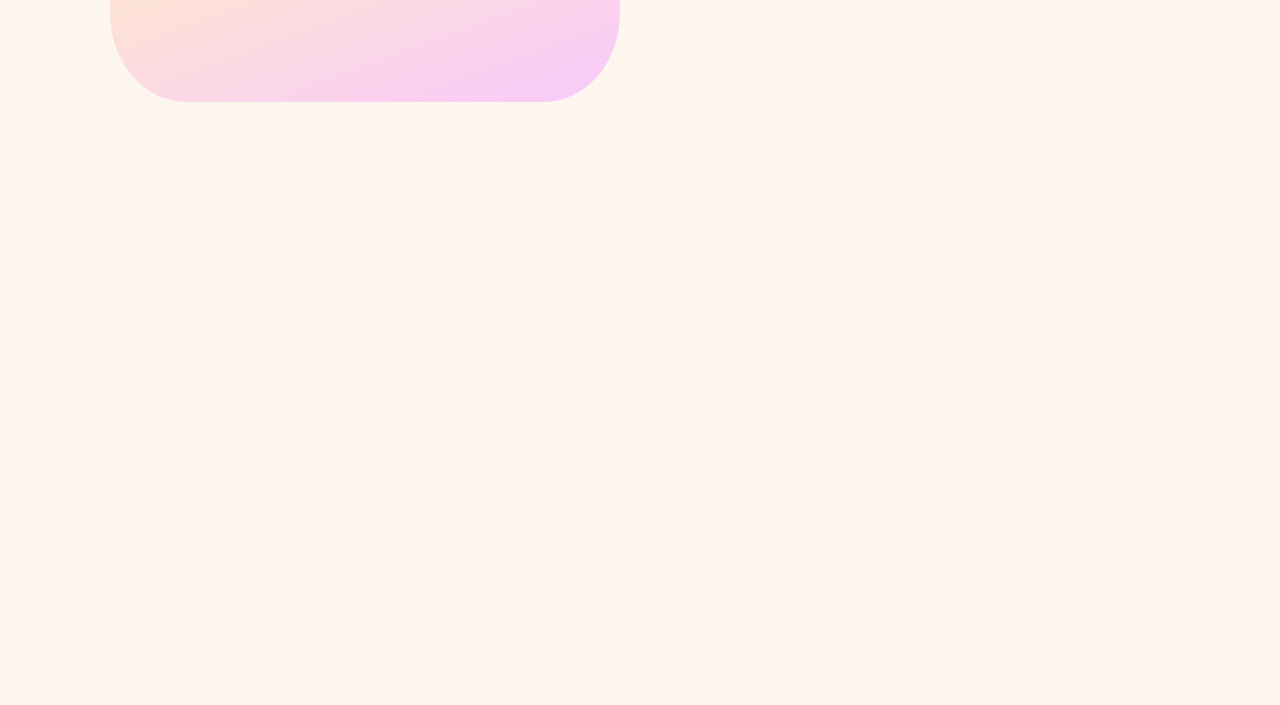
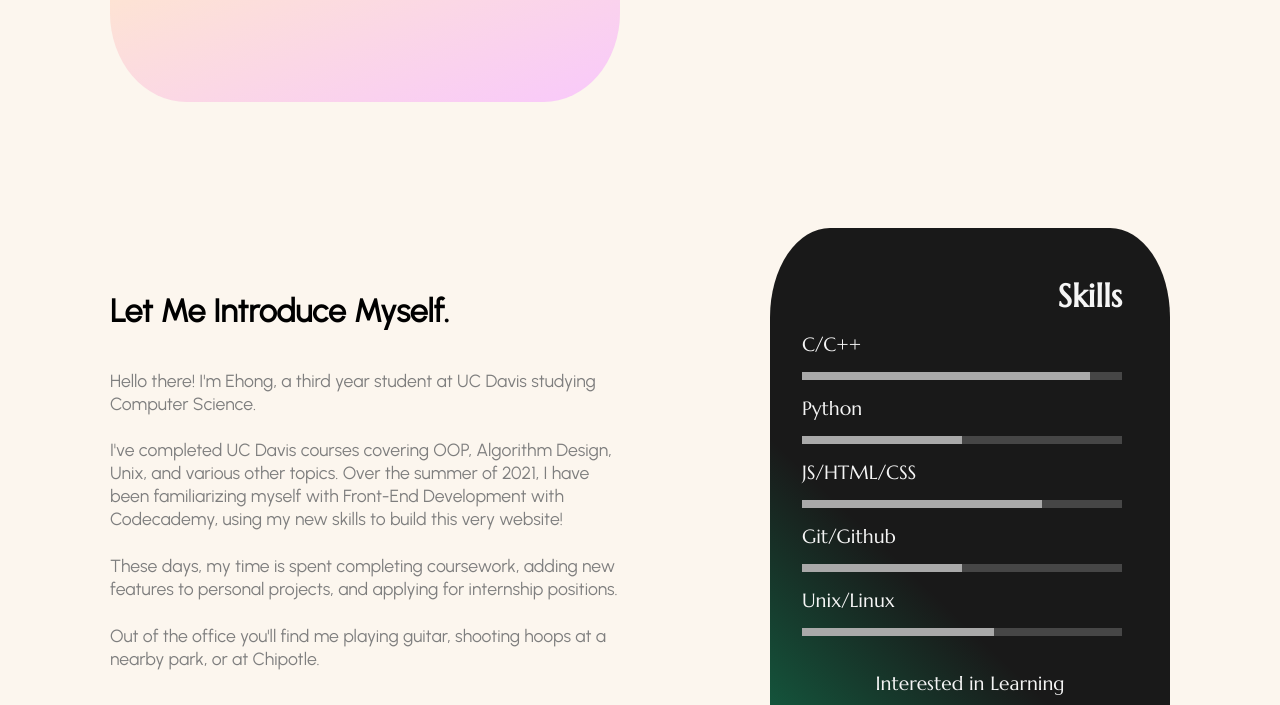
Before and after one commit to ehongkuo/ehongkuo.github.io, a plain HTML site: page index.html in a window 1280 px wide. Shown: the part 635-1340 px from the top of the page. Before the commit the page ends 880 px from the top, so only its background shows below. Drawn offline with Linux system fonts and the light colour scheme.

Commit message:
finished about

```diff
--- a/index.html
+++ b/index.html
@@ -6,8 +6,10 @@
     <link href="https://fonts.googleapis.com/css2?family=Open+Sans&display=swap" rel="stylesheet">
     <link href="https://fonts.googleapis.com/css2?family=Marcellus&display=swap" rel="stylesheet">
     <link href="resources/css/style.css" rel="stylesheet">
-    <link rel="stylesheet" href="https://cdnjs.cloudflare.com/ajax/libs/font-awesome/4.7.0/css/font-awesome.min.css">        <script src="resources/javascript/script.js" async></script>
-    <title>Ehong Kuo</title>
+    <link rel="stylesheet" href="https://cdnjs.cloudflare.com/ajax/libs/font-awesome/4.7.0/css/font-awesome.min.css">
+    <script src="https://kit.fontawesome.com/576792627c.js" crossorigin="anonymous"></script>
+    <script src="resources/javascript/script.js" async></script>
+
   </head>
   <body>
     <!-- Header -->
@@ -16,9 +18,9 @@
         <div class="desktop">
           <ul class="left">
             <li><a href="index.html">Home</a></li>
-            <li><a>About</a></li>
-            <li><a>Projects</a></li>
-            <li><a>Contact</a></li>
+            <li><a href="#about">About</a></li>
+            <li><a href="">Projects</a></li>
+            <li><a href="">Contact</a></li>
           </ul>
           <ul class="right">
             <li><a href="https://www.linkedin.com/in/ehong-kuo-3b93b1204/"><i class="fa fa-linkedin-square" style="font-size:30px"></i></a></li>
@@ -70,6 +72,42 @@
           </figure>
         </div>
       </div>
+      <div class="grid">
+        <div class="about" id="about">
+          <h1>Let Me Introduce Myself.</h1>
+          <p>Hello there! I'm Ehong, a third year student at UC Davis studying Computer Science.</p>
+          <p>I've completed UC Davis courses covering OOP, Algorithm Design, Unix, and various other topics. Over the summer of 2021, I have been familiarizing myself with Front-End Development with Codecademy, using my new skills to build this very website!</p>
+          <p>These days, my time is spent completing coursework, adding new features to personal projects, and applying for internship positions.</p>
+          <p>Out of the office you'll find me playing guitar, shooting hoops at a nearby park, or at Chipotle. </p>
+        </div>
+        <div class="skills">
+          <h1>Skills</h1>
+          <p>C/C++</p>
+          <div class="bar">
+            <div class="level cpp"></div>
+          </div>
+          <p>Python</p>
+          <div class="bar">
+            <div class="level python"></div>
+          </div>
+          <p>JS/HTML/CSS</p>
+          <div class="bar">
+            <div class="level web"></div>
+          </div>
+          <p>Git/Github</p>
+          <div class="bar">
+            <div class="level git"></div>
+          </div>
+          <p>Unix/Linux</p>
+          <div class="bar">
+            <div class="level linux"></div>
+          </div>
+          <br>
+          <p class="cp">Interested in Learning</p>
+          <i class="fab fa-react" style='font-size:48px; color:white; background: transparent;'></i>
+          <i class="fab fa-node" style='font-size:48px; color:white; background: transparent;'></i>
+          <i class="fab fa-aws" style='font-size:48px; color:white; background: transparent;'></i>
+      </div>
     </div>
   </body>
 </html>
--- a/resources/css/style.css
+++ b/resources/css/style.css
@@ -73,6 +73,7 @@ header .desktop li:hover {
   gap: 40px;
   width: 100%;
   height: 90%;
+  /* border: solid 2px black; */
 }
 
 .box {
@@ -135,19 +136,78 @@ image figure {
   transform: scale(1.05);
   cursor: pointer;
 }
-/*
 
-.image figure img {
-  display: flex;
-  max-width: 100%;
-  max-height: 50%;
-  align-self: center;
-  justify-self: center;
-  border: 10px solid lightgray;
-  transform: rotate(-3deg);
-  transition: all .5s;
+.about {
+  grid-area: 3 / 2 / 12 / 7;
 }
 
-.image img:hover {
-  transform: scale(1.05);
+.about h1 {
+  padding-bottom: 1rem;
 }
+
+.about p {
+  color: rgb(126, 126, 126);
+  font-size: 1.1rem;
+  line-height: 1.3em;
+  margin: 1.5rem auto;
+}
+
+.skills {
+  background: linear-gradient(223.65deg,rgba(10,207,131,0) 60.59%,rgba(10,207,131,.62) 113.24%),#191919;
+  grid-area: 2 / 8 / 12 / 12;
+  border-radius: 15%;
+  display: block;
+  width: 100%;
+  height: 100%;
+  text-align: center;
+}
+
+.skills h1 {
+  background: transparent;
+  color: whitesmoke;
+  font-family: 'Marcellus', serif;
+  padding: 3rem 3rem 0 0;
+  text-align: right;
+}
+
+.skills p {
+  position: relative;
+  background: transparent;
+  color: whitesmoke;
+  font-family: 'Marcellus', serif;
+  font-size: 1.2rem;
+  text-align: left;
+  padding: 1rem 2rem;
+}
+
+.bar {
+  margin: 0 2rem;
+  width: 80%;
+  height: .5rem;
+  background-color: rgb(70, 70, 70);
+}
+
+.level {
+  text-align: right;
+  background-color: darkgrey;
+  height: 100%;
+}
+
+.cpp { width: 90%; }
+.python { width: 50%; }
+.web { width: 75%; }
+.git {width: 50%; }
+.linux {width: 60%; }
+
+p.cp {
+  text-align: center;
+}
+
+p.interested {
+  padding: .3rem 2rem;
+}
+
+.skills i {
+  display: inline-block;
+  padding: 1rem 2rem;
+}
```
